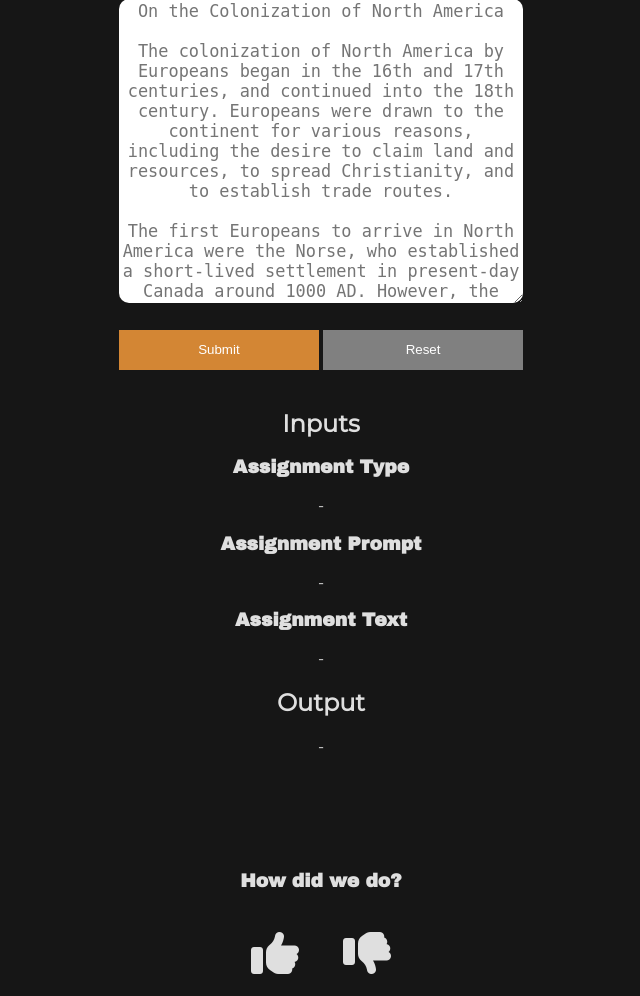
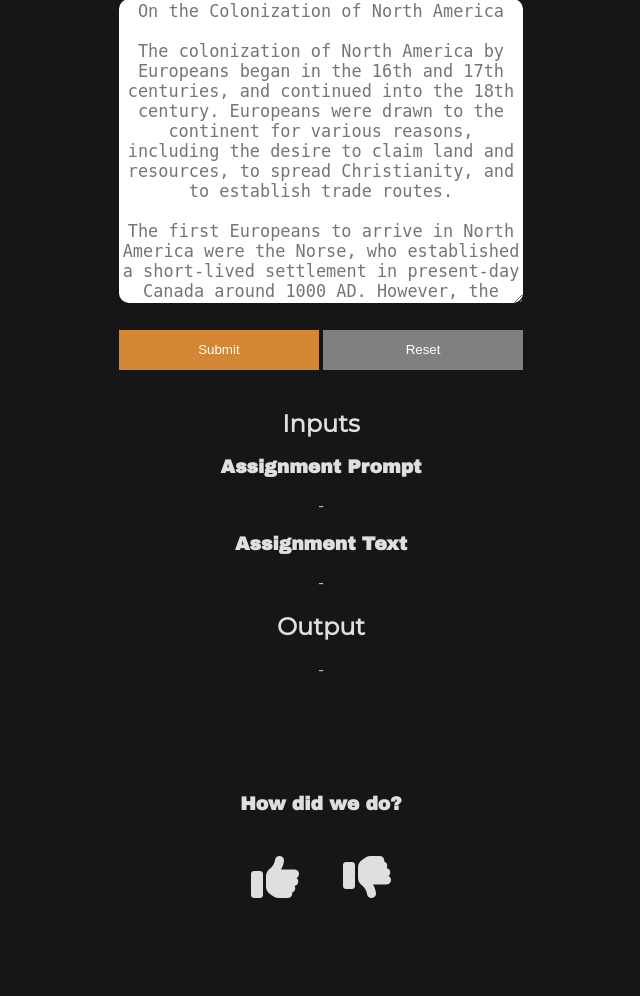
Before and after one commit to asparagusbeef/critiqueApp, a Flask app: page /critiqueBeta in a window 1280 px wide. Shown: the part 336-1332 px from the top of the page, without its empty margins (319-959 px from the left). After the commit the page ends 1234 px from the top, so only its background shows below. Run offline with Flask 2, Linux system fonts and the light colour scheme; some libraries are stand-ins or nearby versions.

Commit message:
Update index.html

```diff
--- a/templates/index.html
+++ b/templates/index.html
@@ -124,9 +124,6 @@ Overall, the colonization of North America by Europeans had both positive and ne
 		</form>
 		<div style="text-align: center; width: 50%; margin: auto" class="card">
 			<h2 access="false" id="inputs">Inputs</h2>
-			<div id="assignment_type" class="card"><h3>Assignment Type</h3>
-				<p> {{get_flashed_messages()[0]}} </p>
-			</div>
 			<div id="assignment_prompt" class="card"><h3>Assignment Prompt</h3>
 				<p> {{get_flashed_messages()[1]}} </p>
 			</div>
```
